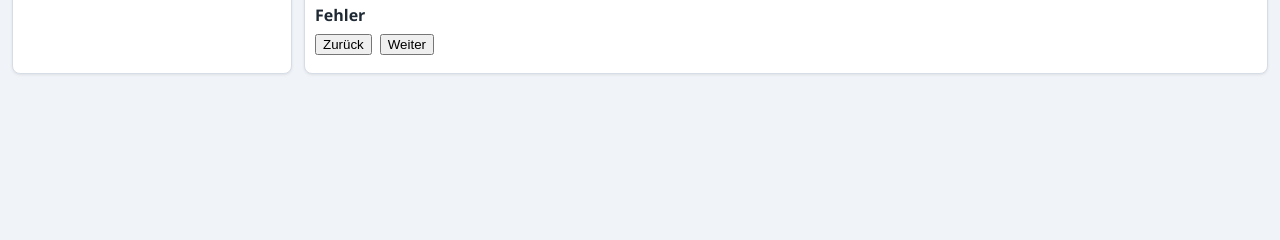
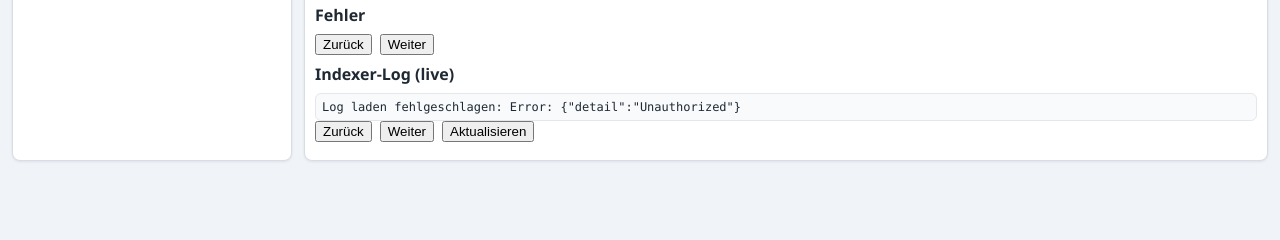
Before and after one commit to taumeister/index-search, a FastAPI app: page /dashboard in a window 1280 px wide. Shown: the part 268-508 px from the top of the page. Run offline with FastAPI, Linux system fonts and the light colour scheme.

Commit message:
Add indexer diagnostics and sqlite3 to image

```diff
--- a/app/frontend/templates/dashboard.html
+++ b/app/frontend/templates/dashboard.html
@@ -36,6 +36,7 @@
         button.destructive { background: #fef2f2; color: #991b1b; border: 1px solid #fca5a5; }
         .error-list { max-height: 260px; overflow: auto; }
         .error-item { border-bottom: 1px solid #e5e7eb; padding: 4px 0; }
+        .log-list { max-height: 260px; overflow: auto; font-family: "SFMono-Regular", Consolas, "Liberation Mono", Menlo, monospace; font-size: 12px; background: #f8fafc; border: 1px solid #e5e7eb; border-radius: 6px; padding: 6px; white-space: pre-wrap; }
         .button-link { padding: 8px 12px; background: #e5e7eb; border-radius: 6px; text-decoration: none; color: #111827; border: 1px solid #cbd5e1; }
         .toggle { cursor: pointer; margin-right: 4px; color: #4b5563; }
     </style>
@@ -89,12 +90,22 @@
                 <button id="next-errors">Weiter</button>
                 <span id="errors-info"></span>
             </div>
+            <h2>Indexer-Log (live)</h2>
+            <div class="log-list" id="indexer-log"></div>
+            <div class="actions">
+                <button id="prev-log">Zurück</button>
+                <button id="next-log">Weiter</button>
+                <button id="refresh-log">Aktualisieren</button>
+                <span id="log-info"></span>
+            </div>
         </section>
     </div>
     <script>
         const state = { baseRoot: "", tree: [], roots: [] };
         let errorOffset = 0;
         const errorLimit = 50;
+        let logOffset = 0;
+        const logLimit = 200;
 
         async function fetchJSON(url, opts={}) {
             const res = await fetch(url, opts);
@@ -235,6 +246,22 @@
             document.getElementById("next-errors").disabled = errorOffset + errorLimit >= (data.total || 0);
         }
 
+        async function loadLog(delta = 0) {
+            logOffset = Math.max(0, logOffset + delta * logLimit);
+            try {
+                const data = await fetchJSON(`/api/admin/indexer_log?offset=${logOffset}&limit=${logLimit}`);
+                const div = document.getElementById("indexer-log");
+                div.textContent = (data.lines || []).join("");
+                const start = logOffset + 1;
+                const end = logOffset + (data.lines || []).length;
+                document.getElementById("log-info").textContent = (data.lines?.length ? `${start} - ${end}` : "Keine Log-Einträge");
+                document.getElementById("prev-log").disabled = logOffset <= 0;
+                document.getElementById("next-log").disabled = !(data.has_more);
+            } catch (err) {
+                document.getElementById("indexer-log").textContent = `Log laden fehlgeschlagen: ${err}`;
+            }
+        }
+
         async function triggerRun(fullReset=false) {
             const res = await fetch(`/api/admin/index/run?full_reset=${fullReset}`, { method: "POST" });
             if (res.status === 409) {
@@ -248,6 +275,7 @@
                 await fetchJSON(`/api/admin/index/reset`, { method: "POST" });
                 loadStatus();
                 loadErrors();
+                loadLog();
             }
         });
         document.getElementById("preflight").addEventListener("click", async () => {
@@ -272,7 +300,7 @@
         });
 
         async function refreshAll() {
-            await Promise.all([loadTree(), loadRoots(), loadStatus(), loadErrors()]);
+            await Promise.all([loadTree(), loadRoots(), loadStatus(), loadErrors(), loadLog()]);
         }
 
         refreshAll();
@@ -286,6 +314,9 @@
             errorOffset = errorOffset + errorLimit;
             loadErrors();
         });
+        document.getElementById("prev-log").addEventListener("click", () => loadLog(1));
+        document.getElementById("next-log").addEventListener("click", () => loadLog(-1));
+        document.getElementById("refresh-log").addEventListener("click", () => loadLog(0));
     </script>
 </body>
 </html>
--- a/app/indexer/index_lauf_service.py
+++ b/app/indexer/index_lauf_service.py
@@ -2,6 +2,7 @@ import concurrent.futures
 import logging
 import os
 import smtplib
+import time
 from email.message import EmailMessage
 from datetime import datetime, timezone
 from pathlib import Path
@@ -20,6 +21,8 @@ stop_event = threading.Event()
 
 
 SUPPORTED_EXTENSIONS = {".pdf", ".rtf", ".msg", ".txt"}
+RUN_STATUS_FILE = Path("data/index.run")
+HEARTBEAT_FILE = Path("data/index.heartbeat")
 
 
 def setup_logging(config: CentralConfig) -> None:
@@ -37,6 +40,7 @@ def run_index_lauf(config: CentralConfig) -> Dict[str, int]:
     stop_event.clear()
     db.init_db()
     setup_logging(config)
+    touch_heartbeat()
 
     start_time = datetime.now(timezone.utc).isoformat()
     counters = {"scanned": 0, "added": 0, "updated": 0, "removed": 0, "errors": 0}
@@ -44,6 +48,7 @@ def run_index_lauf(config: CentralConfig) -> Dict[str, int]:
     with db.get_conn() as conn:
         run_id = db.record_index_run_start(conn, start_time)
         existing_meta = db.list_existing_meta(conn)
+        save_run_id(run_id)
 
     root_entries = config.paths.roots
     if not root_entries:
@@ -142,6 +147,7 @@ def run_index_lauf(config: CentralConfig) -> Dict[str, int]:
                     conn.commit()
                 except Exception:
                     pass
+                touch_heartbeat()
         finally:
             conn.close()
 
@@ -195,6 +201,8 @@ def run_index_lauf(config: CentralConfig) -> Dict[str, int]:
                     "message": str(exc),
                 }
             )
+        finally:
+            touch_heartbeat()
 
     with concurrent.futures.ThreadPoolExecutor(max_workers=config.indexer.worker_count) as pool:
         futures = [
@@ -226,8 +234,38 @@ def run_index_lauf(config: CentralConfig) -> Dict[str, int]:
             counters["errors"],
             None,
         )
+    clear_run_id()
     send_report_if_configured(config, counters, status)
     return counters
+
+
+def save_run_id(run_id: int) -> None:
+    RUN_STATUS_FILE.parent.mkdir(exist_ok=True)
+    RUN_STATUS_FILE.write_text(str(run_id))
+
+
+def load_run_id() -> Optional[int]:
+    if RUN_STATUS_FILE.exists():
+        try:
+            return int(RUN_STATUS_FILE.read_text().strip())
+        except Exception:
+            return None
+    return None
+
+
+def clear_run_id() -> None:
+    if RUN_STATUS_FILE.exists():
+        RUN_STATUS_FILE.unlink()
+    if HEARTBEAT_FILE.exists():
+        HEARTBEAT_FILE.unlink()
+
+
+def touch_heartbeat() -> None:
+    try:
+        HEARTBEAT_FILE.parent.mkdir(exist_ok=True)
+        HEARTBEAT_FILE.write_text(str(int(time.time())))
+    except Exception:
+        pass
 
 
 def process_file(real_path: Path, original_path: Path, source: str, config: CentralConfig, run_id: int) -> Dict[str, str]:
--- a/app/main.py
+++ b/app/main.py
@@ -16,7 +16,7 @@ from app import api
 from app import config_db
 from app.config_loader import CentralConfig, ensure_dirs, load_config
 from app.db import datenbank as db
-from app.indexer.index_lauf_service import run_index_lauf, stop_event
+from app.indexer.index_lauf_service import run_index_lauf, stop_event, load_run_id
 
 logging.basicConfig(level=logging.INFO)
 index_lock = threading.Lock()
@@ -121,6 +121,7 @@ def create_app(config: Optional[CentralConfig] = None) -> FastAPI:
     app = FastAPI(title="Index-Suche")
     templates = Jinja2Templates(directory="app/frontend/templates")
     app.mount("/static", StaticFiles(directory="app/frontend/static"), name="static")
+    LOG_PAGE_SIZE = 200
 
     @app.get("/", response_class=HTMLResponse)
     def index(request: Request):
@@ -326,6 +327,40 @@ def create_app(config: Optional[CentralConfig] = None) -> FastAPI:
             total = db.error_count(conn)
             return {"errors": [dict(r) for r in rows], "total": total}
 
+    @app.get("/api/admin/indexer_log")
+    def admin_indexer_log(offset: int = 0, limit: int = LOG_PAGE_SIZE, _auth: bool = Depends(require_secret)):
+        log_path = Path("logs/indexer.log")
+        if limit <= 0 or limit > 1000:
+            limit = LOG_PAGE_SIZE
+        if offset < 0:
+            offset = 0
+        lines: list[str] = []
+        if log_path.exists():
+            with log_path.open("r", encoding="utf-8", errors="ignore") as f:
+                all_lines = f.readlines()
+                start = max(0, len(all_lines) - offset - limit)
+                end = max(0, len(all_lines) - offset)
+                lines = all_lines[start:end]
+        return {"lines": lines, "has_more": len(lines) == limit}
+
+    @app.get("/api/admin/indexer_status")
+    def admin_indexer_status(_auth: bool = Depends(require_secret)):
+        run_id = load_run_id()
+        heartbeat_ts = None
+        hb_path = Path("data/index.heartbeat")
+        if hb_path.exists():
+            try:
+                heartbeat_ts = int(hb_path.read_text().strip())
+            except Exception:
+                heartbeat_ts = None
+        db.init_db()
+        last_run = None
+        with db.get_conn() as conn:
+            row = db.get_last_run(conn)
+            if row:
+                last_run = dict(row)
+        return {"run_id": run_id, "heartbeat": heartbeat_ts, "last_run": last_run}
+
     def list_children(path: Path) -> list:
         try:
             return [
```
Also changed, not shown: app/db/datenbank.py (+9 -0 lines), docs/RELEASE-NOTES.md (+5 -0 lines), 2 other files.
